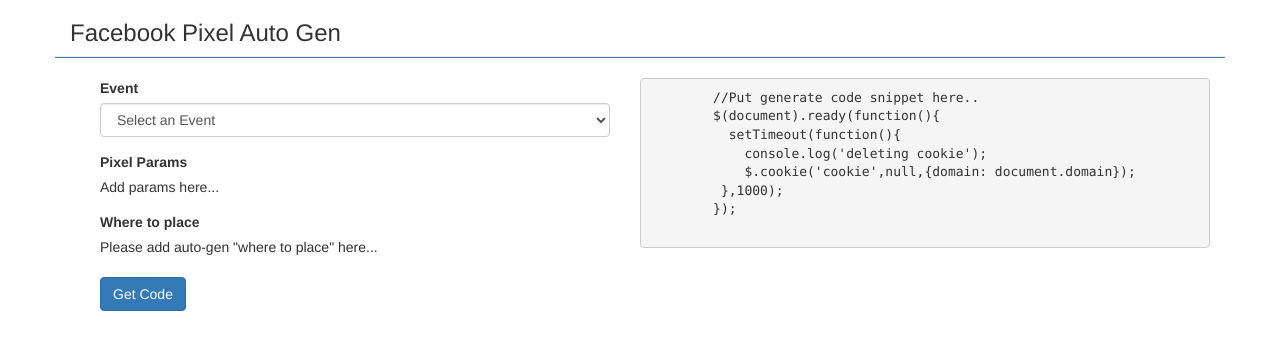
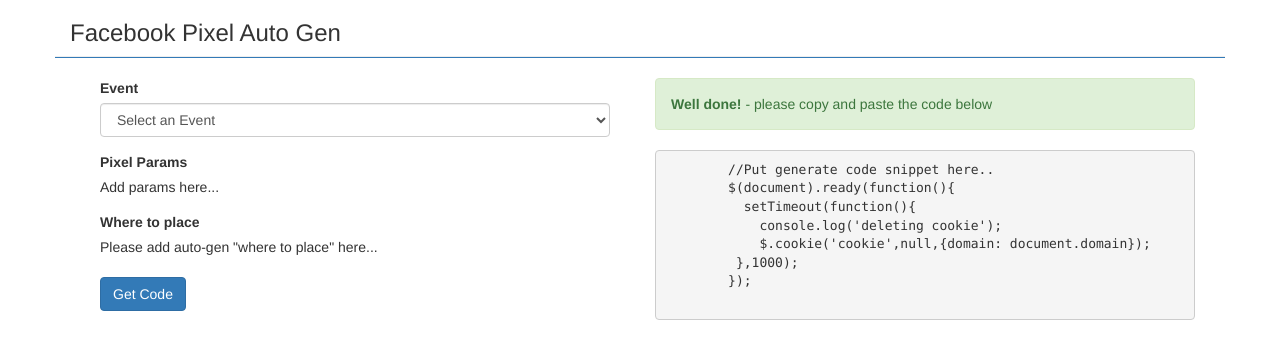
Before and after one commit to shue249/pixels4dummy, a browser extension: page index.html in a window 1280 px wide. Drawn offline with nearby package versions, Linux system fonts and the light colour scheme; a script that the page names is missing.

Commit message:
Added label for code snippet

```diff
--- a/index.html
+++ b/index.html
@@ -62,7 +62,10 @@
               </div>
             </form>
           </div>
-          <div class="col-md-46" id="codeSnippet">
+          <div class="col-md-6" id="codeSnippet">
+            <div class="alert alert-success" role="alert">
+              <strong>Well done!</strong> - please copy and paste the code below
+            </div>
             <pre class="prettyprint">
         //Put generate code snippet here..
         $(document).ready(function(){
```
